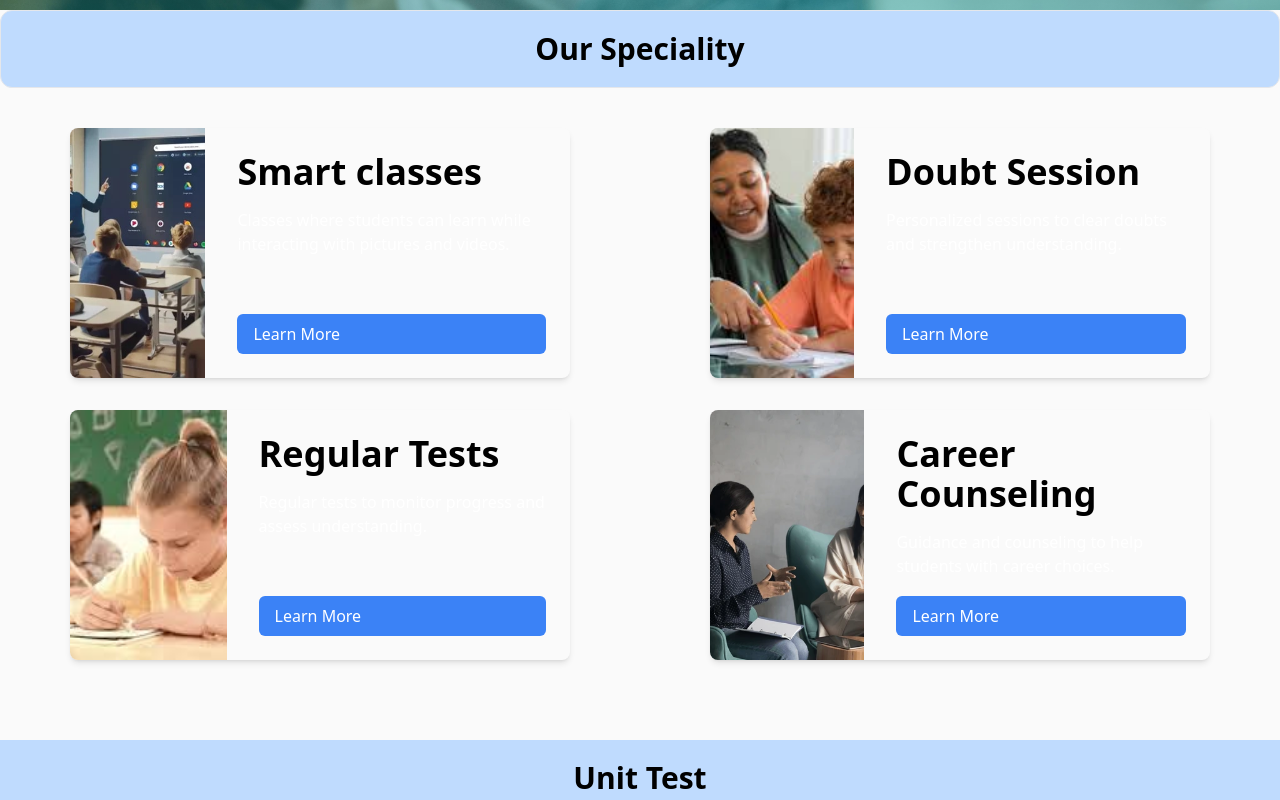
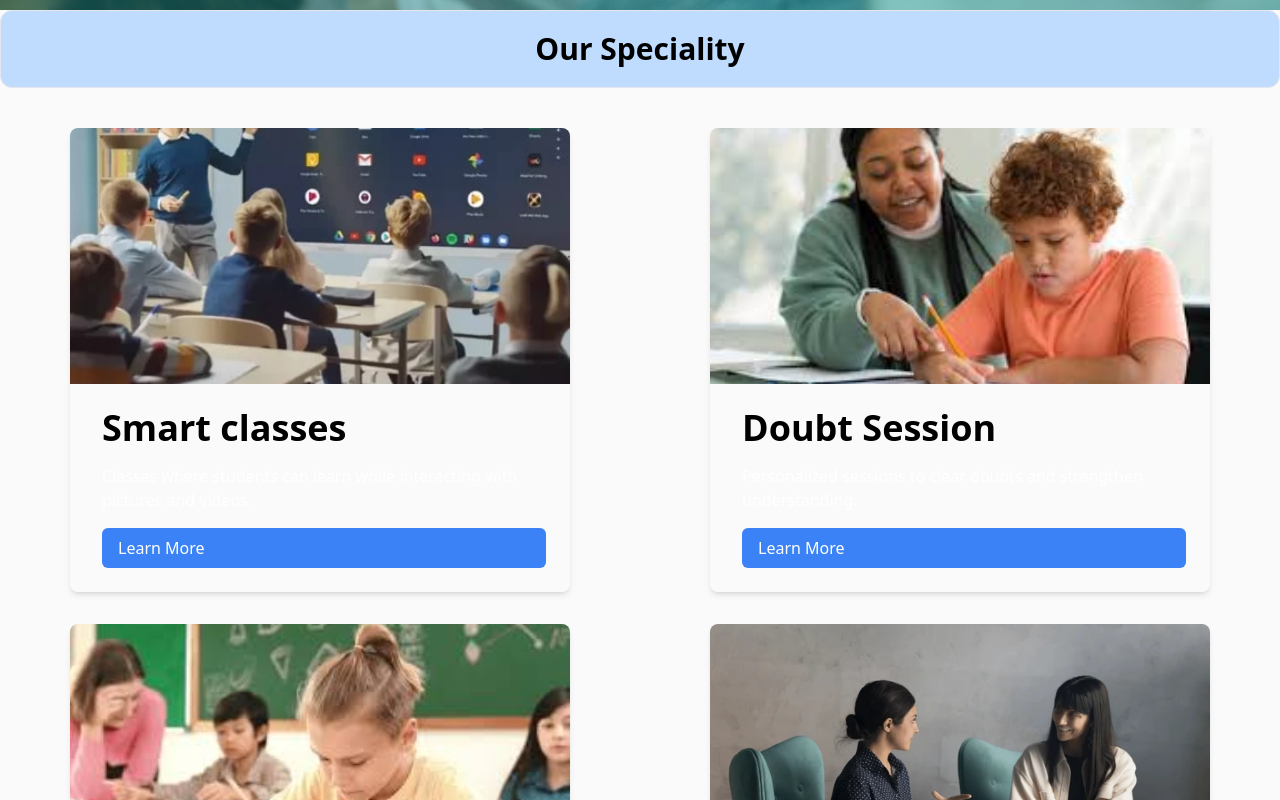
Before and after one commit to meinhoongagan/MAHENDRA-INSTITUTE-OF-EDUCATION, a React (Vite) app: page / in a window 1280 px wide. Shown: the part 960-1760 px from the top of the page. Built offline with nearby package versions, Linux system fonts and the light colour scheme.

Commit message:
Fix Speciality Bug

```diff
--- a/src/components/SpecialityCard.jsx
+++ b/src/components/SpecialityCard.jsx
@@ -1,18 +1,22 @@
-import React from 'react';
+import React, { useEffect } from 'react';
 import 'aos/dist/aos.css';  // Import AOS styles
-import AOS from 'aos';  // Import AOS library
-import {useEffect} from 'react'
+import AOS from 'aos';      // Import AOS library
+
 const SpecialityCard = ({ image, title, description }) => {
   useEffect(() => {
     AOS.init({ duration: 1000 });  // Initialize AOS with optional settings
   }, []);
+
   return (
     <div
-  className="flex flex-col lg:flex-row bg-zinc-50 text-center lg:text-left dark:bg-gradient-to-r from-cyan-400 to-blue-400 dark:text-black/75 rounded-lg shadow-md overflow-hidden hover:shadow-xl hover:shadow-slate-500"
+      className="bg-zinc-50 text-center lg:text-left dark:bg-gradient-to-r from-cyan-400 to-blue-400 dark:text-black/75 rounded-lg shadow-md overflow-hidden hover:shadow-xl hover:shadow-slate-500"
       data-aos="fade-up"
       style={{ minHeight: '250px' }}
     >
-  <div className="w-full lg:w-1/2 bg-cover h-48 lg:h-auto">
+      {/* Stack image and content vertically */}
+      <div className="flex flex-col">
+        {/* Image taking full width */}
+        <div className="w-full bg-cover h-48 lg:h-64">
           <img
             src={image}
             alt={title}
@@ -20,16 +24,17 @@ const SpecialityCard = ({ image, title, description }) => {
             className="h-full w-full object-cover"
           />
         </div>
-  <div className="p-6 pl-8 flex flex-col justify-center flex-grow">
-    <h3 className="text-4xl font-bold mb-4 ">{title}</h3>
+
+        {/* Content section taking full width */}
+        <div className="p-6 pl-8 flex flex-col justify-center">
+          <h3 className="text-4xl font-bold mb-4">{title}</h3>
           <p className="text-white mb-4 line-clamp-3">{description}</p>
           <a href="#" className="bg-blue-500 text-white px-4 py-2 rounded-md hover:bg-blue-600 mt-auto">
             Learn More
           </a>
         </div>
       </div>
-
-
+    </div>
   );
 };
 
```
Also changed, not shown: 1 other file (tests, documents, lock files or other folders). Lines whose indentation alone changed are shown as unchanged.
